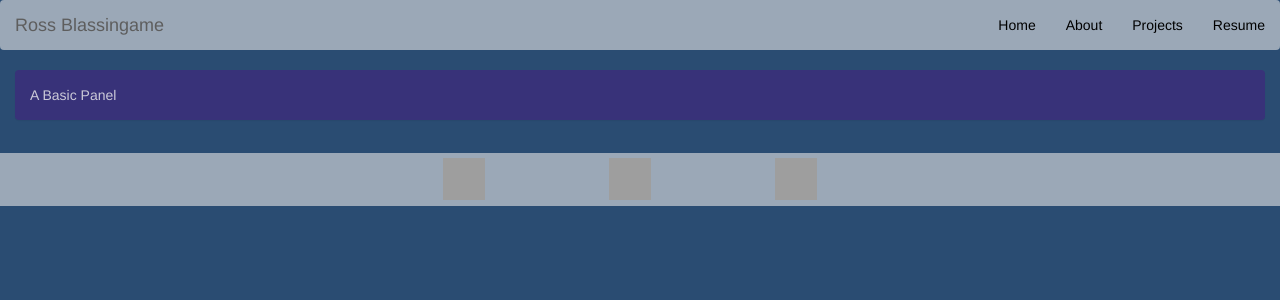
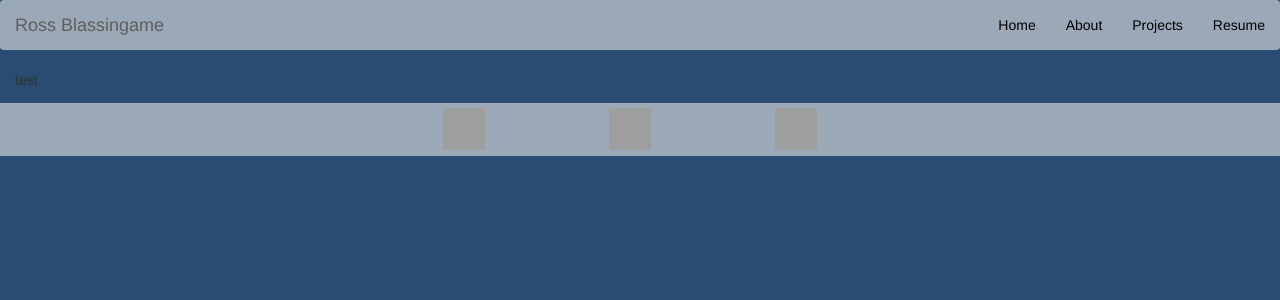
Before and after one commit to RossBlassingame/RossBlassingame.github.io, a Jekyll site: the page built from about/index.html, in a window 1280 px wide. Shown: the top 300 px of the page. Built offline with Jekyll 4.4.1, drawn with Linux system fonts in a browser that asks for light colours; nearby versions of some CDN libraries; grey boxes are pictures that could not be loaded.

Commit message:
Update index.html

```diff
--- a/about/index.html
+++ b/about/index.html
@@ -3,7 +3,5 @@ layout: default
 title: Ross Blassingame | About
 ---
 <div class="aboutBlurb">
-	<div class="panel panel-default" id="iRisPanel">
-  		<div class="panel-body">A Basic Panel</div>
-	</div>
+	test
 </div><!-- /.blurb -->
```
